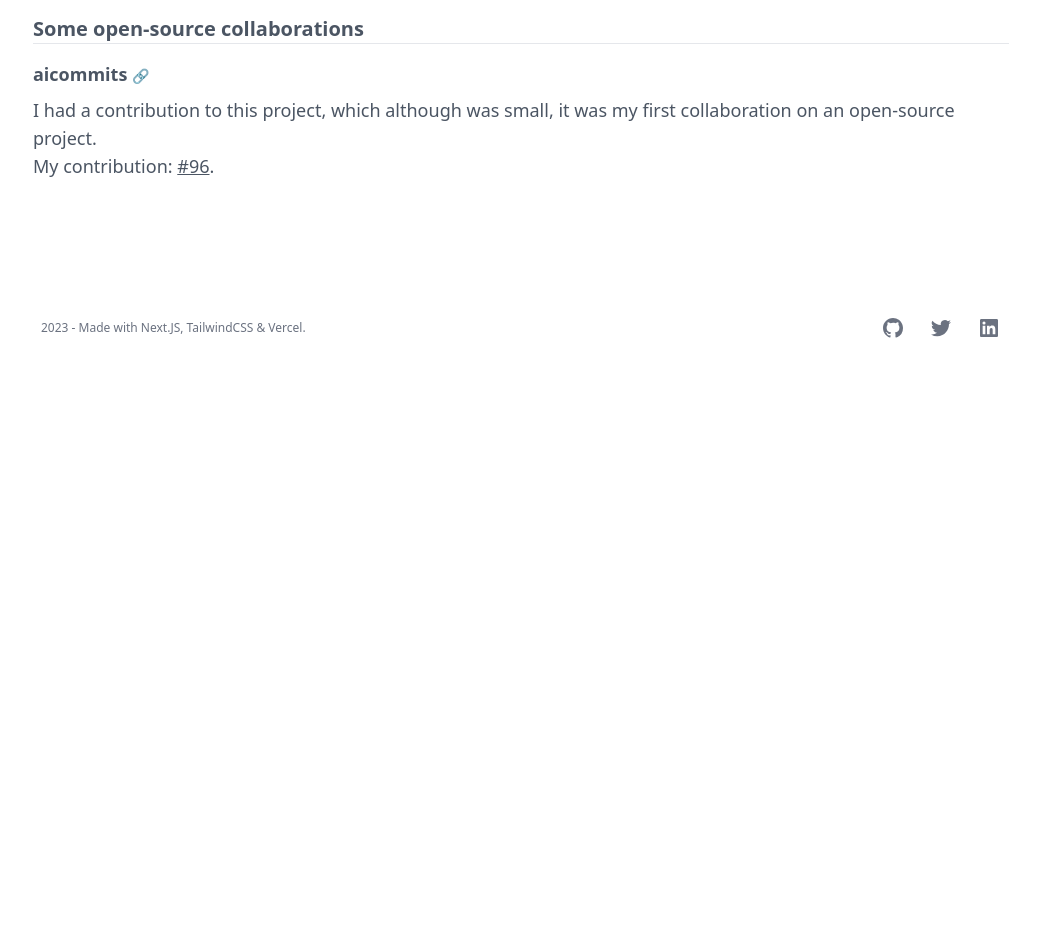
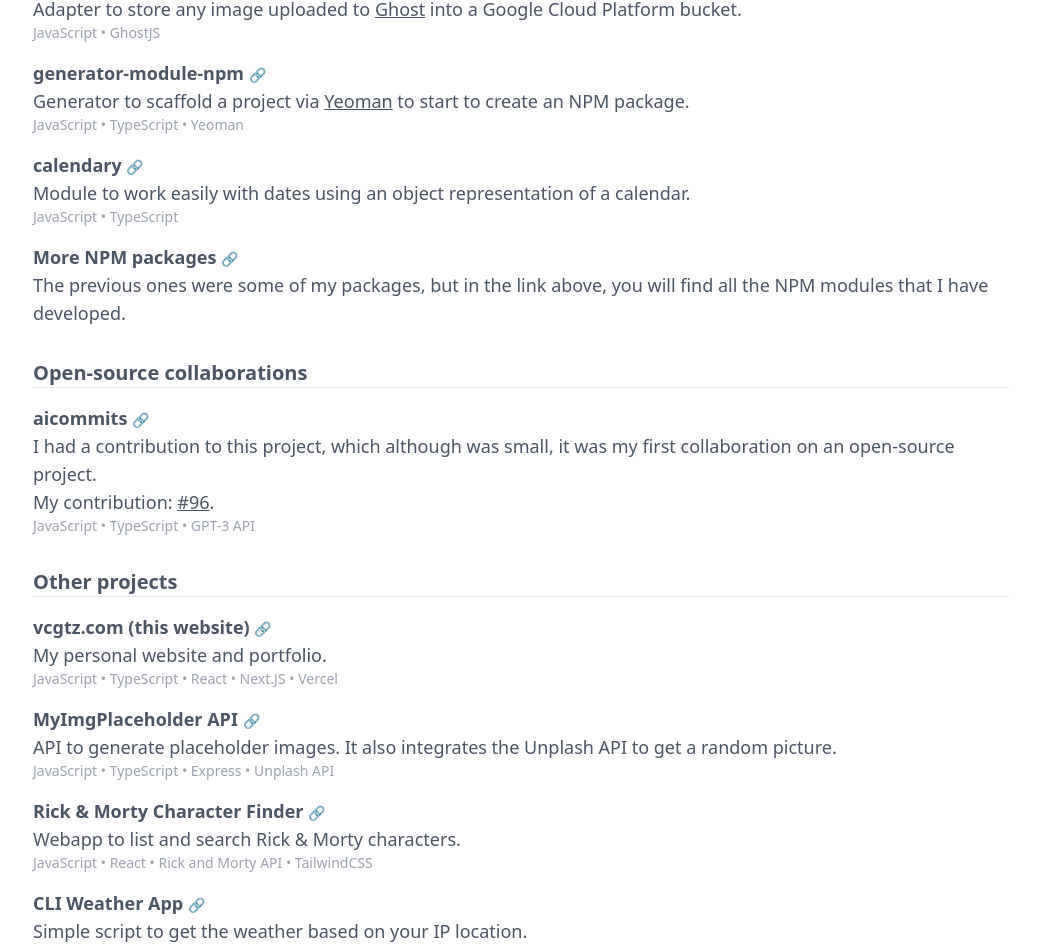
Before and after one commit to vcgtz/vcgtz.com, a Next.js app: page /projects in a window 1280 px wide. Shown: the part 406-1353 px from the top of the page, without its empty margins (119-1159 px from the left). Before the commit the page ends 800 px from the top, so only its background shows below. Built offline with nearby package versions, Linux system fonts and the light colour scheme; no server answers.

Commit message:
Complete the list of projects and add the StackProject component

```diff
--- a/src/components/ProjectList.tsx
+++ b/src/components/ProjectList.tsx
@@ -5,7 +5,7 @@
 
 export default function ProjectList({ children, title }: ProjectListProps) {
   return (
-    <div className="mb-6">
+    <div className="mb-8">
       <h2 className="text-xl text-gray-600 font-semibold">{ title }</h2>
       <hr className="mb-4" />
       { children }
--- /dev/null
+++ b/src/components/ProjectStack.tsx
@@ -0,0 +1,17 @@
+type ProjectStackProps = {
+  technologies: string[];
+};
+
+export default function ProjectStack({ technologies }: ProjectStackProps) {
+  return (
+    <div className="text-sm font-light text-gray-400">
+      {
+        technologies.map((el, index) => (
+          index === technologies.length - 1 ?
+            <span key={ el }>{ el }</span> :
+            <span key={ el }>{ el } • </span>
+        ))
+      }
+    </div>
+  );
+}
--- a/src/components/ProjectTitle.tsx
+++ b/src/components/ProjectTitle.tsx
@@ -5,7 +5,7 @@
 
 export default function ProjectTitle({ title, href }: ProjectTitleProps) {
   return (
-    <h3 className="text-lg mb-2 text-gray-600 font-semibold">
+    <h3 className="text-lg mb-0 text-gray-600 font-semibold">
       <a className="hover:text-gray-900" href={ href }>
         { title } <span className="text-sm">🔗</span>
       </a>
--- a/src/pages/projects.tsx
+++ b/src/pages/projects.tsx
@@ -3,6 +3,7 @@
 import ProjectTitle from '@/components/ProjectTitle';
 import ProjectDescription from '@/components/ProjectDescription';
 import ProjectList from '@/components/ProjectList';
+import ProjectStack from '@/components/ProjectStack';
 
 export default function Projects() {
   return (
@@ -11,11 +12,20 @@
         <div className="px-6 py-6 md:py-16">
           <h1 className='text-3xl mb-6 text-gray-600 font-semibold'>My Projects</h1>
           <ProjectList title='NPM Packages'>
+          <Project>
+              <ProjectTitle
+                title='config-storage'
+                href='https://www.npmjs.com/package/config-storage' />
+              <ProjectDescription>Module to help you to store you app&apos;s configuration in the machine where is running, prioritizing the simplicity of use.</ProjectDescription>
+              <ProjectStack technologies={['JavaScript', 'TypeScript']} />
+            </Project>
+
             <Project>
               <ProjectTitle
                 title='ghost-gcp-storage-adapter'
                 href='https://www.npmjs.com/package/ghost-gcp-storage-adapter' />
               <ProjectDescription>Adapter to store any image uploaded to <HighlightedLink href='https://ghost.org/'>Ghost</HighlightedLink> into a Google Cloud Platform bucket.</ProjectDescription>
+              <ProjectStack technologies={['JavaScript', 'GhostJS']} />
             </Project>
 
             <Project>
@@ -23,16 +33,67 @@
                 title='generator-module-npm'
                 href='https://www.npmjs.com/package/generator-module-npm' />
               <ProjectDescription>Generator to scaffold a project via <HighlightedLink href='https://yeoman.io/'>Yeoman</HighlightedLink> to start to create an NPM package.</ProjectDescription>
+              <ProjectStack technologies={['JavaScript', 'TypeScript', 'Yeoman']} />
+            </Project>
+
+            <Project>
+              <ProjectTitle
+                title='calendary'
+                href='https://www.npmjs.com/package/calendary' />
+              <ProjectDescription>Module to work easily with dates using an object representation of a calendar.</ProjectDescription>
+              <ProjectStack technologies={['JavaScript', 'TypeScript']} />
+            </Project>
+
+            <Project>
+              <ProjectTitle
+                title='More NPM packages'
+                href='https://www.npmjs.com/~vcgtz' />
+              <ProjectDescription>The previous ones were some of my packages, but in the link above, you will find all the NPM modules that I have developed.</ProjectDescription>
             </Project>
           </ProjectList>
 
-          <ProjectList title='Some open-source collaborations'>
+          <ProjectList title='Open-source collaborations'>
             <Project>
               <ProjectTitle
                 title='aicommits'
                 href='https://github.com/Nutlope/aicommits' />
               <ProjectDescription>I had a contribution to this project, which although was small, it was my first collaboration on an open-source project.</ProjectDescription>
               <ProjectDescription>My contribution: <HighlightedLink href='https://github.com/Nutlope/aicommits/pull/96'>#96</HighlightedLink>.</ProjectDescription>
+              <ProjectStack technologies={['JavaScript', 'TypeScript', 'GPT-3 API']} />
+            </Project>
+          </ProjectList>
+
+          <ProjectList title='Other projects'>
+          <Project>
+              <ProjectTitle
+                title='vcgtz.com (this website)'
+                href='https://github.com/vcgtz/vcgtz.com' />
+              <ProjectDescription>My personal website and portfolio.</ProjectDescription>
+              <ProjectStack technologies={['JavaScript', 'TypeScript', 'React', 'Next.JS', 'Vercel']} />
+            </Project>
+
+            <Project>
+              <ProjectTitle
+                title='MyImgPlaceholder API'
+                href='https://github.com/vcgtz/myimgplaceholder-api' />
+              <ProjectDescription>API to generate placeholder images. It also integrates the Unplash API to get a random picture.</ProjectDescription>
+              <ProjectStack technologies={['JavaScript', 'TypeScript', 'Express', 'Unplash API']} />
+            </Project>
+
+            <Project>
+              <ProjectTitle
+                title='Rick & Morty Character Finder'
+                href='https://github.com/vcgtz/rick-and-morty-app' />
+              <ProjectDescription>Webapp to list and search Rick & Morty characters.</ProjectDescription>
+              <ProjectStack technologies={['JavaScript', 'React', 'Rick and Morty API', 'TailwindCSS']} />
+            </Project>
+
+            <Project>
+              <ProjectTitle
+                title='CLI Weather App'
+                href='https://github.com/vcgtz/weather_app' />
+              <ProjectDescription>Simple script to get the weather based on your IP location.</ProjectDescription>
+              <ProjectStack technologies={['JavaScript', 'Open Weather API', 'Ipify API', 'IPStack API']} />
             </Project>
           </ProjectList>
         </div>
```
